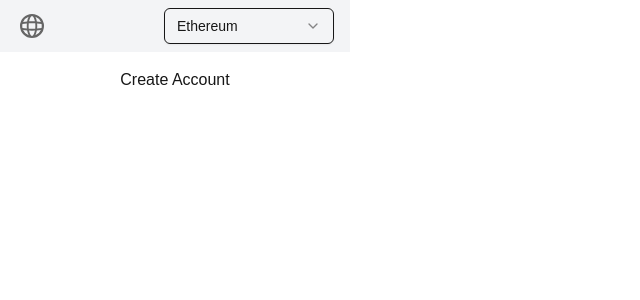
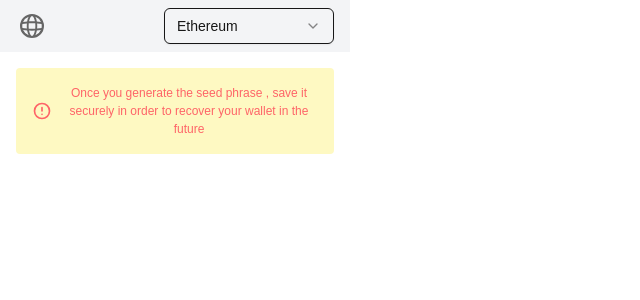
Before and after one commit to canwhite/qc_wallet_extension, a Next.js app in the folder mwallet/: page /createAccount in a window 1280 px wide. Shown: the top 300 px of the page, without its empty margins (0-640 px from the left). Built offline with nearby package versions, Linux system fonts and the light colour scheme.

Commit message:
feat: add warning components

```diff
--- /dev/null
+++ b/mwallet/src/components/Warning.tsx
@@ -0,0 +1,18 @@
+import React from "react";
+import { IconAlertSquareRounded, IconAlertCircle } from "@tabler/icons-react";
+
+type Props = {
+  className?: string;
+  text: string;
+};
+
+export default function Warning({ className = "", text }: Props) {
+  return (
+    <div className="flex items-center w-full bg-yellow-100 rounded p-4">
+      <IconAlertCircle stroke={2} className="text-red-400 w-5 h-5" />
+      <p className="flex-1 justify-start text-[12px] text-red-400 pl-2">
+        {text}
+      </p>
+    </div>
+  );
+}
--- a/mwallet/src/pages/createAccount/index.tsx
+++ b/mwallet/src/pages/createAccount/index.tsx
@@ -1,11 +1,12 @@
 "use client";
 import { useState } from "react";
 import ContentBox from "@/components/ContentBox";
+import Warning from "@/components/Warning";
 
 export default function CreateAccount() {
   return (
     <ContentBox>
-      <p>Create Account</p>
+      <Warning text="Once you generate the seed phrase , save it securely in order to recover your wallet in the future" />
     </ContentBox>
   );
 }
--- a/mwallet/src/pages/recoverAccount/index.tsx
+++ b/mwallet/src/pages/recoverAccount/index.tsx
@@ -1,5 +1,5 @@
 "use client";
-import ContextBox from "@/components/ContentBox";
+import ContentBox from "@/components/ContentBox";
 
 export default function RecoverAccount() {
   return (
```
